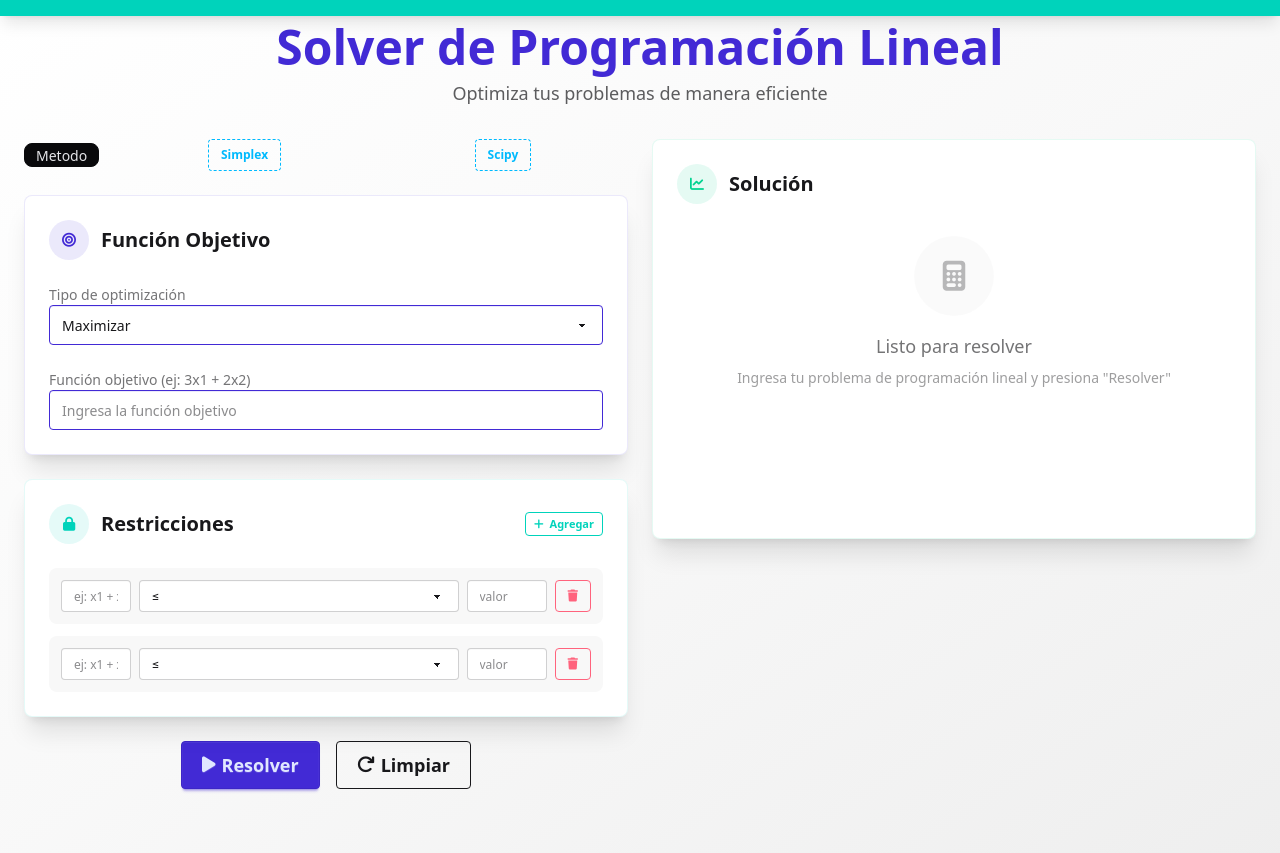
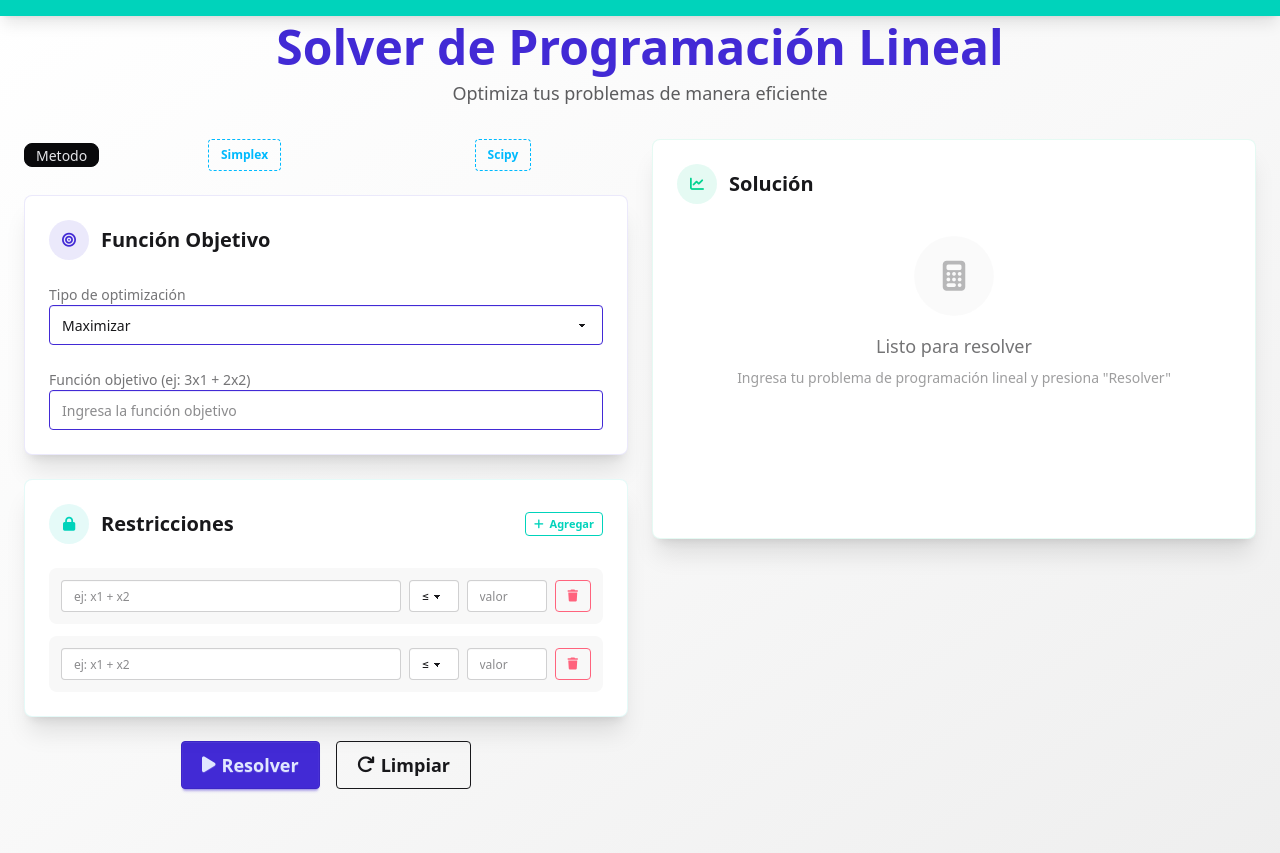
Before and after one commit to JefersonDeLaCruz/Mop_Project, a Flask app: page / in a window 1280 px wide. Shown: the part 49-902 px from the top of the page. Run offline with Flask 3, Linux system fonts and the light colour scheme; style sheets or scripts are compiled from the project's sources; some libraries are stand-ins or nearby versions.

Commit message:
tamano de los campos para las restricciones y link en el logo a index

```diff
--- a/app/static/js/index.js
+++ b/app/static/js/index.js
@@ -90,8 +90,8 @@ function crearRestriccion(numero) {
   div.className = "flex gap-2 items-center p-3 bg-base-200 rounded-lg";
 
   div.innerHTML = `
-      <input name="restriccion_${numero}" id="restriccion_${numero}" type="text" placeholder="ej: x1 + x2" class="input input-sm input-bordered flex-1" />
-      <select name="operadorRestriccion_${numero}" id="operadorRestriccion_${numero}" class="select select-sm select-bordered">
+      <input name="restriccion_${numero}" id="restriccion_${numero}" type="text" placeholder="ej: x1 + x2" class="input input-sm input-bordered flex-grow" />
+      <select name="operadorRestriccion_${numero}" id="operadorRestriccion_${numero}" class="select select-sm select-bordered flex-shrink-0 w-fit">
         <option>≤</option>
         <option>≥</option>
         <option>=</option>
--- a/app/templates/base.html
+++ b/app/templates/base.html
@@ -34,7 +34,7 @@
                     <li><a href="#">Ayuda</a></li>
                 </ul>
             </div>
-            <a class="btn btn-ghost text-xl font-bold hover:bg-accent-content">
+            <a href="{{ url_for('main.index') }}" class="btn btn-ghost text-xl font-bold hover:bg-accent-content">
                 <i class="fas fa-calculator text-primary"></i>
                 LP Solver
             </a>
```
